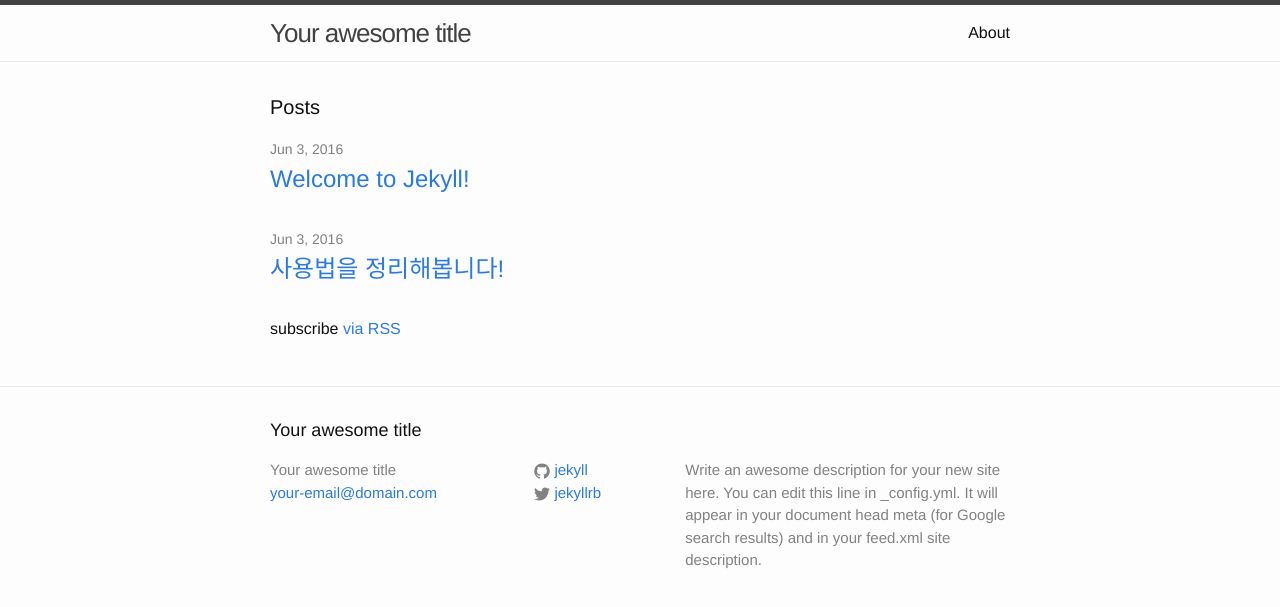
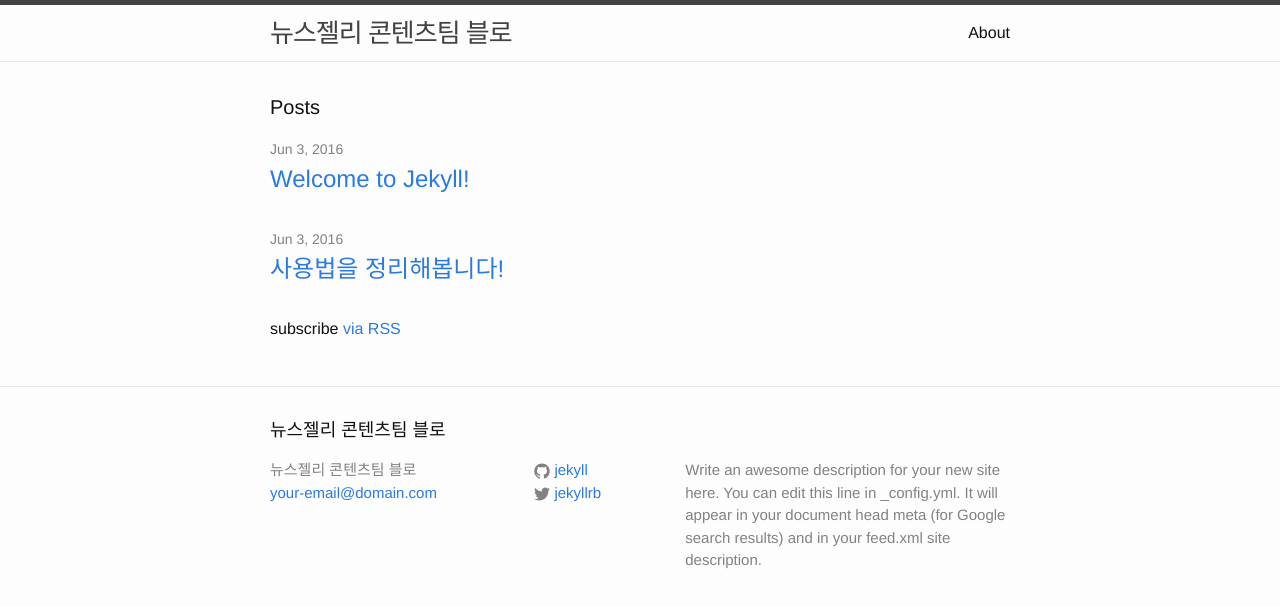
Before and after one commit to NewsJelly/blog-contents, a Jekyll site: the page built from index.html, in a window 1280 px wide. Shown: the top 607 px of the page. Built offline with Jekyll 4.4.1, drawn with Linux system fonts in a browser that asks for light colours.

Commit message:
fix _config

```diff
--- a/_config.yml
+++ b/_config.yml
@@ -6,14 +6,14 @@
 # 'jekyll serve'. If you change this file, please restart the server process.
 
 # Site settings
-title: Your awesome title
+title: 뉴스젤리 콘텐츠팀 블로
 email: your-email@domain.com
 description: > # this means to ignore newlines until "baseurl:"
   Write an awesome description for your new site here. You can edit this
   line in _config.yml. It will appear in your document head meta (for
   Google search results) and in your feed.xml site description.
 baseurl: "" # the subpath of your site, e.g. /blog
-url: "http://yourdomain.com" # the base hostname & protocol for your site
+url: "http://newsjelly.github.io/blog-contents/" # the base hostname & protocol for your site
 twitter_username: jekyllrb
 github_username:  jekyll
 
```
